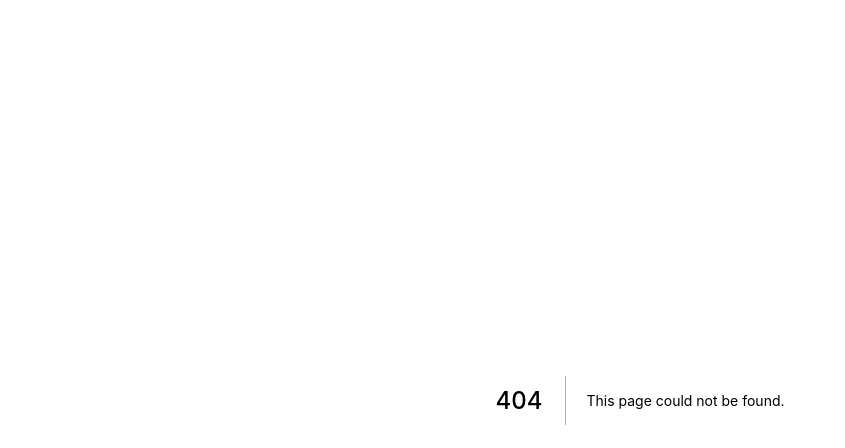
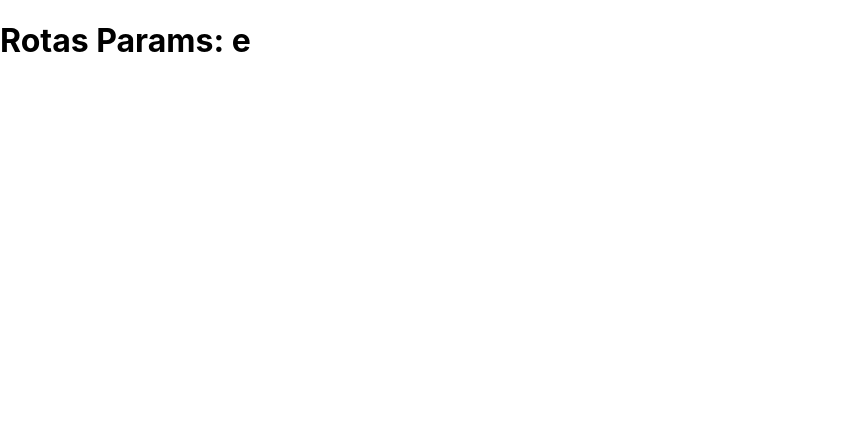
Before and after one commit to renatotnk/curso-nextjs, a Next.js app in the folder next-basico/: page /routes/params in a window 1280 px wide. Before the commit this address had no page. Shown: the top 448 px of the page, without its empty margins (0-845 px from the left). Built offline with nearby package versions, Linux system fonts and the light colour scheme.

Commit message:
Routes #03 (working with dynamic URL params)

```diff
--- /dev/null
+++ b/next-basico/src/pages/routes/params.jsx
@@ -0,0 +1,14 @@
+import { useRouter } from "next/dist/client/router"
+
+export default function params() {
+    const router = useRouter()
+
+    const id = router.query.id
+    const nome = router.query.nome
+
+    return(
+        <div>
+            <h1>Rotas Params: {id} e {nome}</h1>
+        </div>
+    )
+}
```
